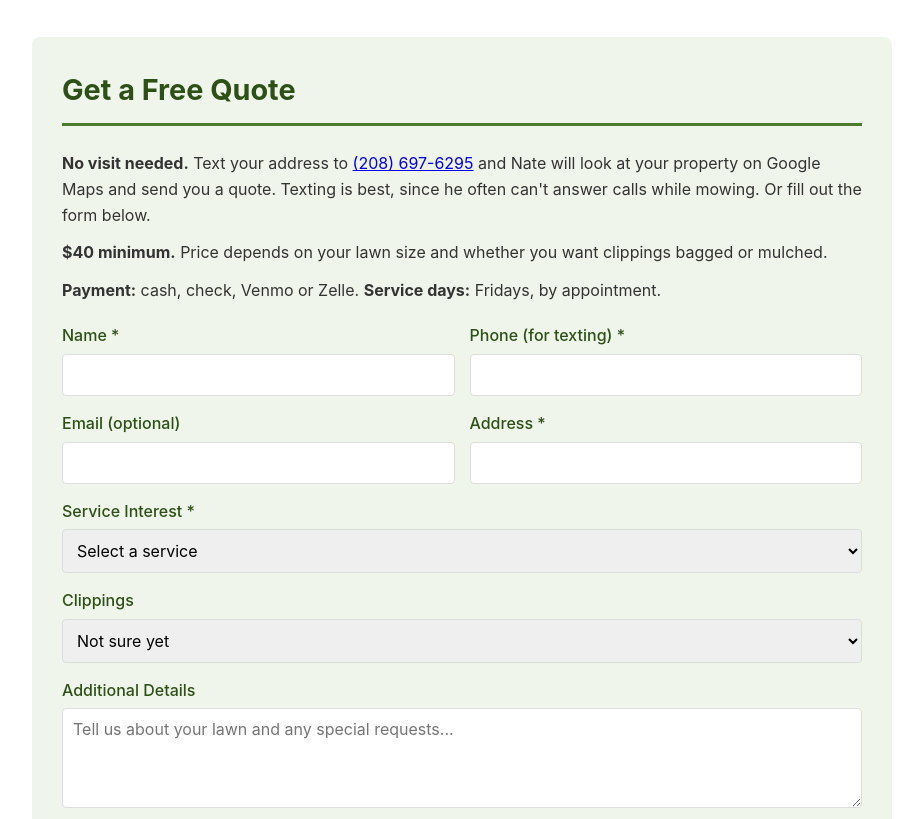
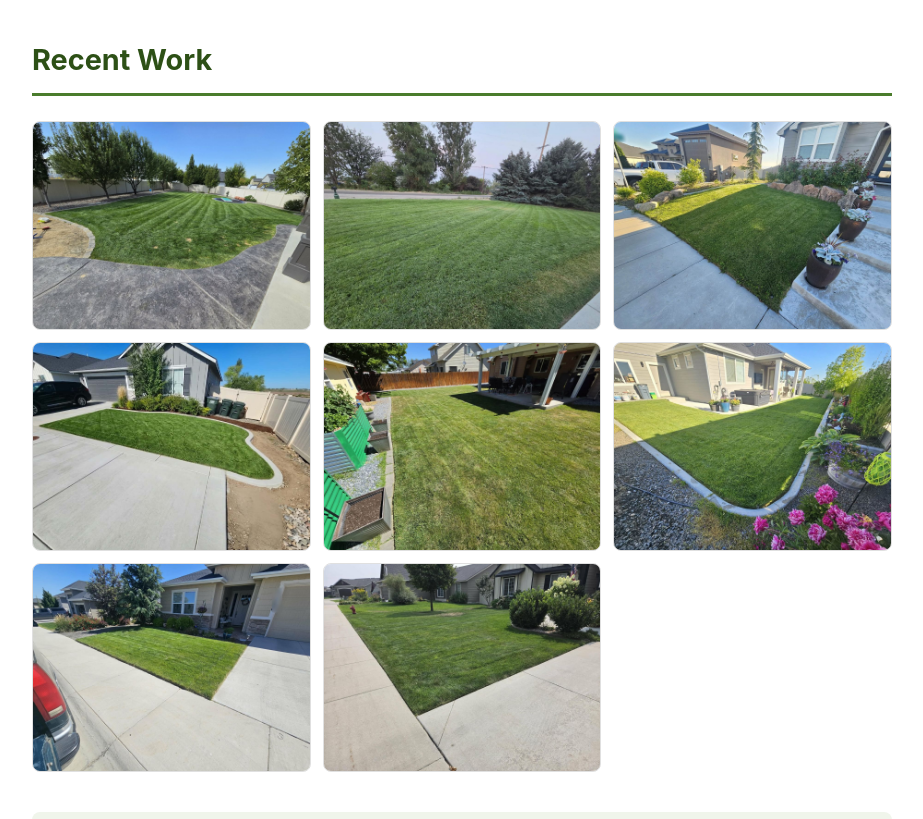
Before and after one commit to rexdewey/Landon-Lawns-, a plain HTML site: page index.html in a window 1280 px wide. Shown: the part 1872-2691 px from the top of the page, without its empty margins (178-1101 px from the left). Drawn offline with Linux system fonts and the light colour scheme.

Commit message:
Add Recent Work photo gallery

```diff
--- a/index.html
+++ b/index.html
@@ -280,6 +280,22 @@
             margin-bottom: 12px;
         }
 
+        .photo-gallery {
+            display: grid;
+            grid-template-columns: repeat(auto-fit, minmax(260px, 1fr));
+            gap: 12px;
+        }
+
+        .photo-gallery img {
+            width: 100%;
+            height: auto;
+            aspect-ratio: 4 / 3;
+            object-fit: cover;
+            border-radius: 8px;
+            border: 1px solid #e0e0e0;
+            display: block;
+        }
+
         footer {
             background: #f8f9f7;
             padding: 20px;
@@ -386,6 +402,20 @@
             </div>
         </section>
 
+        <section id="gallery">
+            <h2>Recent Work</h2>
+            <div class="photo-gallery">
+                <img src="images/lawn-1.jpg" alt="Striped, freshly mowed backyard lawn with fruit trees and a trampoline" width="1200" height="900" loading="lazy">
+                <img src="images/lawn-2.jpg" alt="Mowed lawn with clean stripes and blue spruce trees" width="1200" height="900" loading="lazy">
+                <img src="images/lawn-3.jpg" alt="Front lawn edged along a boulder border with flower pots on the steps" width="1200" height="900" loading="lazy">
+                <img src="images/lawn-4.jpg" alt="Front lawn with a curved edge along the driveway" width="1200" height="900" loading="lazy">
+                <img src="images/lawn-5.jpg" alt="Backyard lawn mowed in stripes beside a covered patio" width="1200" height="900" loading="lazy">
+                <img src="images/lawn-6.jpg" alt="Trimmed lawn with curved concrete edging and a flower bed" width="1200" height="900" loading="lazy">
+                <img src="images/lawn-7.jpg" alt="Freshly mowed front lawn beside the driveway and sidewalk" width="1200" height="900" loading="lazy">
+                <img src="images/lawn-8.jpg" alt="Freshly mowed lawn along a sidewalk in Kuna" width="1200" height="900" loading="lazy">
+            </div>
+        </section>
+
         <section class="form-section" id="quote">
             <h2>Get a Free Quote</h2>
             <div class="quote-intro">
```
